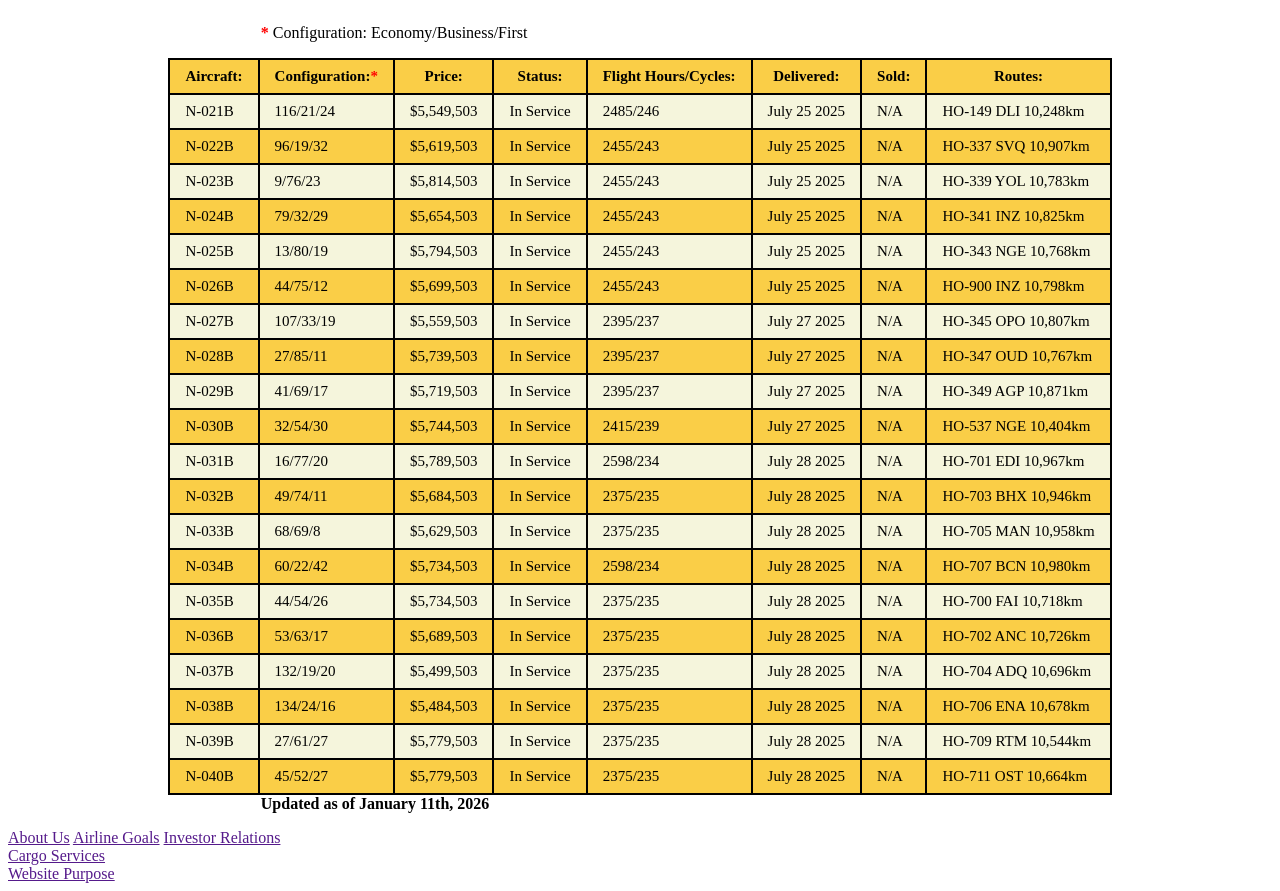
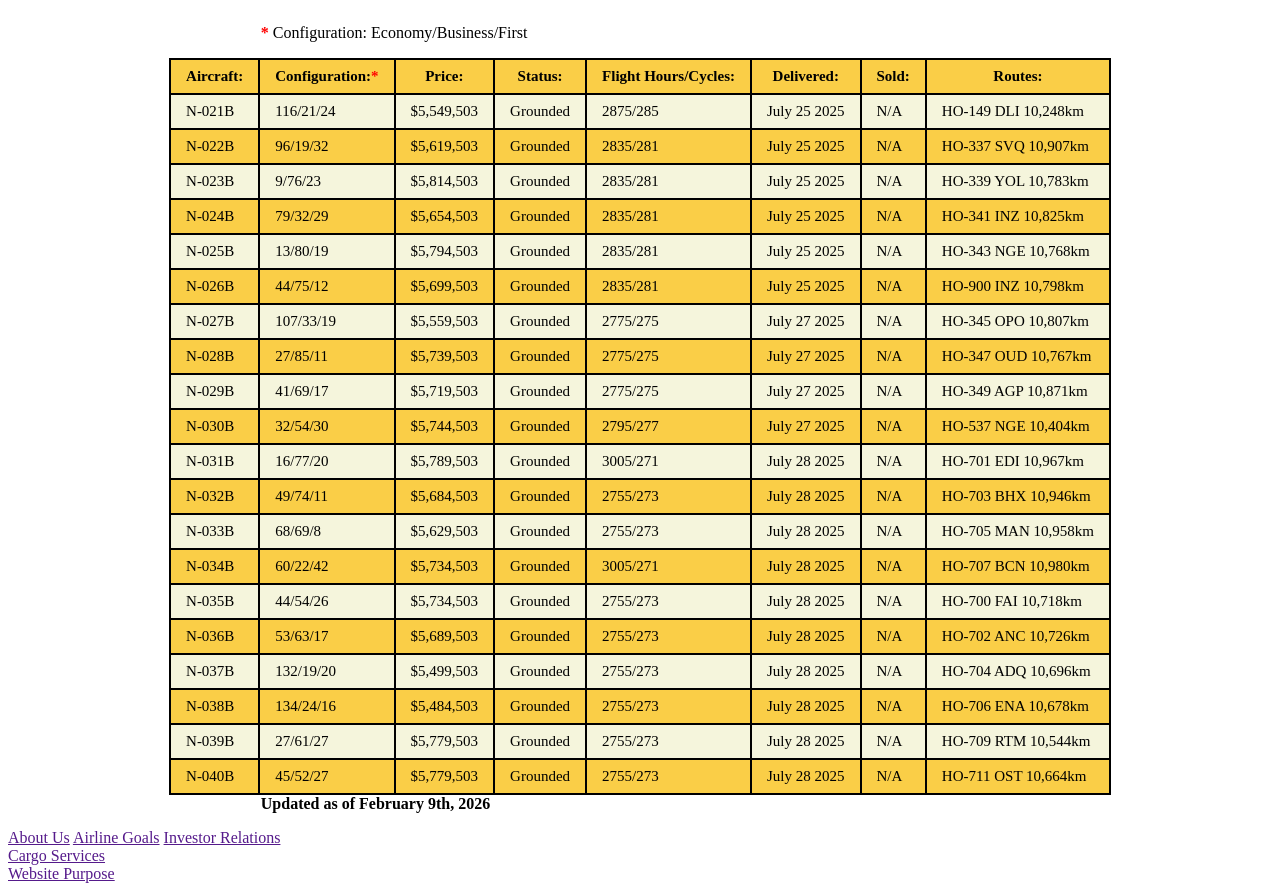
Before and after one commit to Sebbae1/horizon-pacific-air, a plain HTML site: page horizon-pacific-air-website/data2-mc-21-400.html in a window 1280 px wide. Shown: the part 252-1143 px from the top of the page. Drawn offline with Linux system fonts and the light colour scheme.

Commit message:
MC-21-400 Fleet Details Update

```diff
--- a/horizon-pacific-air-website/data2-mc-21-400.html
+++ b/horizon-pacific-air-website/data2-mc-21-400.html
@@ -1,8 +1,8 @@
 <!--
     Creator: Sebastian Jaculbe
     Created: August 16th, 2025
-    Updated: January 11th, 2026
-    Version 0.1
+    Updated: February 9th, 2026
+    Version 0.2
 -->
 
 <!DOCTYPE html>
@@ -46,8 +46,8 @@
                         <td>N-021B</td>
                         <td>116/21/24</td>
                         <td>$5,549,503</td>
-                        <td>In Service</td>
-                        <td>2485/246</td>
+                        <td>Grounded</td>
+                        <td>2875/285</td>
                         <td>July 25 2025</td>
                         <td>N/A</td>
                         <td>HO-149 DLI 10,248km</td>
@@ -57,8 +57,8 @@
                         <td>N-022B</td>
                         <td>96/19/32</td>
                         <td>$5,619,503</td>
-                        <td>In Service</td>
-                        <td>2455/243</td>
+                        <td>Grounded</td>
+                        <td>2835/281</td>
                         <td>July 25 2025</td>
                         <td>N/A</td>
                         <td>HO-337 SVQ 10,907km</td>
@@ -68,8 +68,8 @@
                         <td>N-023B</td>
                         <td>9/76/23</td>
                         <td>$5,814,503</td>
-                        <td>In Service</td>
-                        <td>2455/243</td>
+                        <td>Grounded</td>
+                        <td>2835/281</td>
                         <td>July 25 2025</td>
                         <td>N/A</td>
                         <td>HO-339 YOL 10,783km</td>
@@ -79,8 +79,8 @@
                         <td>N-024B</td>
                         <td>79/32/29</td>
                         <td>$5,654,503</td>
-                        <td>In Service</td>
-                        <td>2455/243</td>
+                        <td>Grounded</td>
+                        <td>2835/281</td>
                         <td>July 25 2025</td>
                         <td>N/A</td>
                         <td>HO-341 INZ 10,825km</td>
@@ -90,8 +90,8 @@
                         <td>N-025B</td>
                         <td>13/80/19</td>
                         <td>$5,794,503</td>
-                        <td>In Service</td>
-                        <td>2455/243</td>
+                        <td>Grounded</td>
+                        <td>2835/281</td>
                         <td>July 25 2025</td>
                         <td>N/A</td>
                         <td>HO-343 NGE 10,768km</td>
@@ -101,8 +101,8 @@
                         <td>N-026B</td>
                         <td>44/75/12</td>
                         <td>$5,699,503</td>
-                        <td>In Service</td>
-                        <td>2455/243</td>
+                        <td>Grounded</td>
+                        <td>2835/281</td>
                         <td>July 25 2025</td>
                         <td>N/A</td>
                         <td>HO-900 INZ 10,798km</td>
@@ -112,8 +112,8 @@
                         <td>N-027B</td>
                         <td>107/33/19</td>
                         <td>$5,559,503</td>
-                        <td>In Service</td>
-                        <td>2395/237</td>
+                        <td>Grounded</td>
+                        <td>2775/275</td>
                         <td>July 27 2025</td>
                         <td>N/A</td>
                         <td>HO-345 OPO 10,807km</td>
@@ -123,8 +123,8 @@
                         <td>N-028B</td>
                         <td>27/85/11</td>
                         <td>$5,739,503</td>
-                        <td>In Service</td>
-                        <td>2395/237</td>
+                        <td>Grounded</td>
+                        <td>2775/275</td>
                         <td>July 27 2025</td>
                         <td>N/A</td>
                         <td>HO-347 OUD 10,767km</td>
@@ -134,8 +134,8 @@
                         <td>N-029B</td>
                         <td>41/69/17</td>
                         <td>$5,719,503</td>
-                        <td>In Service</td>
-                        <td>2395/237</td>
+                        <td>Grounded</td>
+                        <td>2775/275</td>
                         <td>July 27 2025</td>
                         <td>N/A</td>
                         <td>HO-349 AGP 10,871km</td>
@@ -145,8 +145,8 @@
                         <td>N-030B</td>
                         <td>32/54/30</td>
                         <td>$5,744,503</td>
-                        <td>In Service</td>
-                        <td>2415/239</td>
+                        <td>Grounded</td>
+                        <td>2795/277</td>
                         <td>July 27 2025</td>
                         <td>N/A</td>
                         <td>HO-537 NGE 10,404km</td>
@@ -156,8 +156,8 @@
                         <td>N-031B</td>
                         <td>16/77/20</td>
                         <td>$5,789,503</td>
-                        <td>In Service</td>
-                        <td>2598/234</td>
+                        <td>Grounded</td>
+                        <td>3005/271</td>
                         <td>July 28 2025</td>
                         <td>N/A</td>
                         <td>HO-701 EDI 10,967km</td>
@@ -167,8 +167,8 @@
                         <td>N-032B</td>
                         <td>49/74/11</td>
                         <td>$5,684,503</td>
-                        <td>In Service</td>
-                        <td>2375/235</td>
+                        <td>Grounded</td>
+                        <td>2755/273</td>
                         <td>July 28 2025</td>
                         <td>N/A</td>
                         <td>HO-703 BHX 10,946km</td>
@@ -178,8 +178,8 @@
                         <td>N-033B</td>
                         <td>68/69/8</td>
                         <td>$5,629,503</td>
-                        <td>In Service</td>
-                        <td>2375/235</td>
+                        <td>Grounded</td>
+                        <td>2755/273</td>
                         <td>July 28 2025</td>
                         <td>N/A</td>
                         <td>HO-705 MAN 10,958km</td>
@@ -189,8 +189,8 @@
                         <td>N-034B</td>
                         <td>60/22/42</td>
                         <td>$5,734,503</td>
-                        <td>In Service</td>
-                        <td>2598/234</td>
+                        <td>Grounded</td>
+                        <td>3005/271</td>
                         <td>July 28 2025</td>
                         <td>N/A</td>
                         <td>HO-707 BCN 10,980km</td>
@@ -200,8 +200,8 @@
                         <td>N-035B</td>
                         <td>44/54/26</td>
                         <td>$5,734,503</td>
-                        <td>In Service</td>
-                        <td>2375/235</td>
+                        <td>Grounded</td>
+                        <td>2755/273</td>
                         <td>July 28 2025</td>
                         <td>N/A</td>
                         <td>HO-700 FAI 10,718km</td>
@@ -211,8 +211,8 @@
                         <td>N-036B</td>
                         <td>53/63/17</td>
                         <td>$5,689,503</td>
-                        <td>In Service</td>
-                        <td>2375/235</td>
+                        <td>Grounded</td>
+                        <td>2755/273</td>
                         <td>July 28 2025</td>
                         <td>N/A</td>
                         <td>HO-702 ANC 10,726km</td>
@@ -222,8 +222,8 @@
                         <td>N-037B</td>
                         <td>132/19/20</td>
                         <td>$5,499,503</td>
-                        <td>In Service</td>
-                        <td>2375/235</td>
+                        <td>Grounded</td>
+                        <td>2755/273</td>
                         <td>July 28 2025</td>
                         <td>N/A</td>
                         <td>HO-704 ADQ 10,696km</td>
@@ -233,8 +233,8 @@
                         <td>N-038B</td>
                         <td>134/24/16</td>
                         <td>$5,484,503</td>
-                        <td>In Service</td>
-                        <td>2375/235</td>
+                        <td>Grounded</td>
+                        <td>2755/273</td>
                         <td>July 28 2025</td>
                         <td>N/A</td>
                         <td>HO-706 ENA 10,678km</td>
@@ -244,8 +244,8 @@
                         <td>N-039B</td>
                         <td>27/61/27</td>
                         <td>$5,779,503</td>
-                        <td>In Service</td>
-                        <td>2375/235</td>
+                        <td>Grounded</td>
+                        <td>2755/273</td>
                         <td>July 28 2025</td>
                         <td>N/A</td>
                         <td>HO-709 RTM 10,544km</td>
@@ -255,14 +255,14 @@
                         <td>N-040B</td>
                         <td>45/52/27</td>
                         <td>$5,779,503</td>
-                        <td>In Service</td>
-                        <td>2375/235</td>
+                        <td>Grounded</td>
+                        <td>2755/273</td>
                         <td>July 28 2025</td>
                         <td>N/A</td>
                         <td>HO-711 OST 10,664km</td>
                     </tr>
                 </table>
-                <b class="update">Updated as of January 11th, 2026</b>
+                <b class="update">Updated as of February 9th, 2026</b>
                 </p>
             </div>
         </main>
--- a/horizon-pacific-air-website/style-mc-21-400.css
+++ b/horizon-pacific-air-website/style-mc-21-400.css
@@ -1,10 +1,9 @@
 /*
     Creator: Sebastian Jaculbe
     Created: August 16th, 2025
-    Updated: August 17th, 2025
-    Version 0.1
+    Updated: February 8th, 2026
+    Version 0.3
 */
-
 
 /* Main Header */
 header {
@@ -63,3 +62,45 @@ tr:nth-child(odd){
 .config, .update {
     margin-left: 20%;
 }
+
+.routes {
+    position: relative;
+}
+
+.routes-list {
+    overflow: hidden;
+    max-height: 0;
+    opacity: 0;
+    transition: max-height 0.35s ease, opacity 0.25s ease;
+    margin-top: 8px;
+
+}
+
+.routes-list:not(.routes-collapsed){
+    max-height: 200px;
+    opacity: 1;
+}
+
+.routes-collapsed {
+    max-height: 0;
+    opacity: 0;
+}
+
+.routes-ul {
+    list-style: none;
+    padding-left: 0;
+    margin: 6px 0 0 0;
+}
+
+.dropdown {
+    cursor: pointer;
+    padding: 4px 8px;
+    font-size: 16px;
+    width: 28px;
+    text-align: center;
+    transition: transform 0.7s ease;
+}
+
+button {
+    background-color: beige;
+}
```
Also changed, not shown: horizon-pacific-air-website/data-mc-21-400.html (+35 -35 lines), horizon-pacific-air-website/data3-mc-21-400.html (+19 -19 lines).
